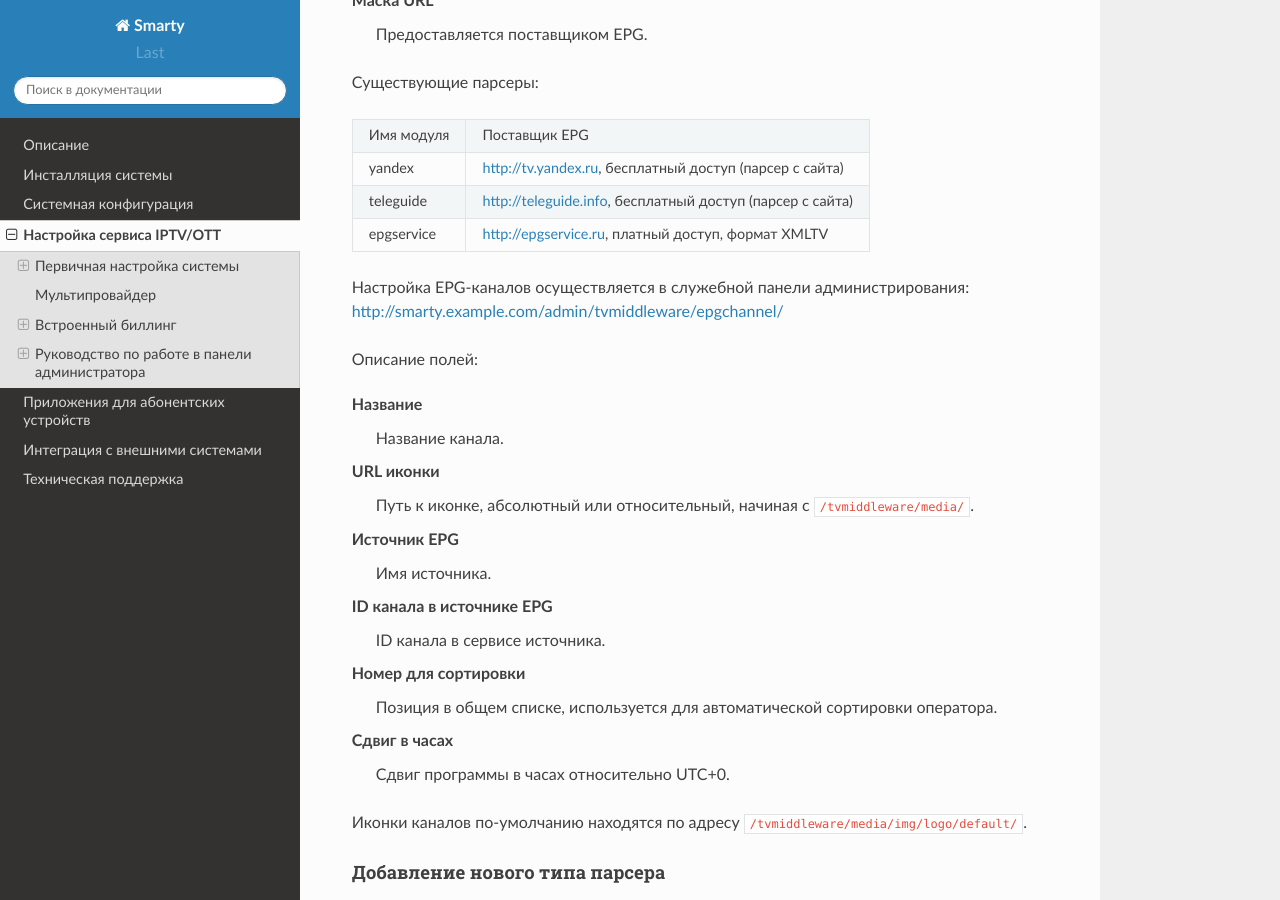
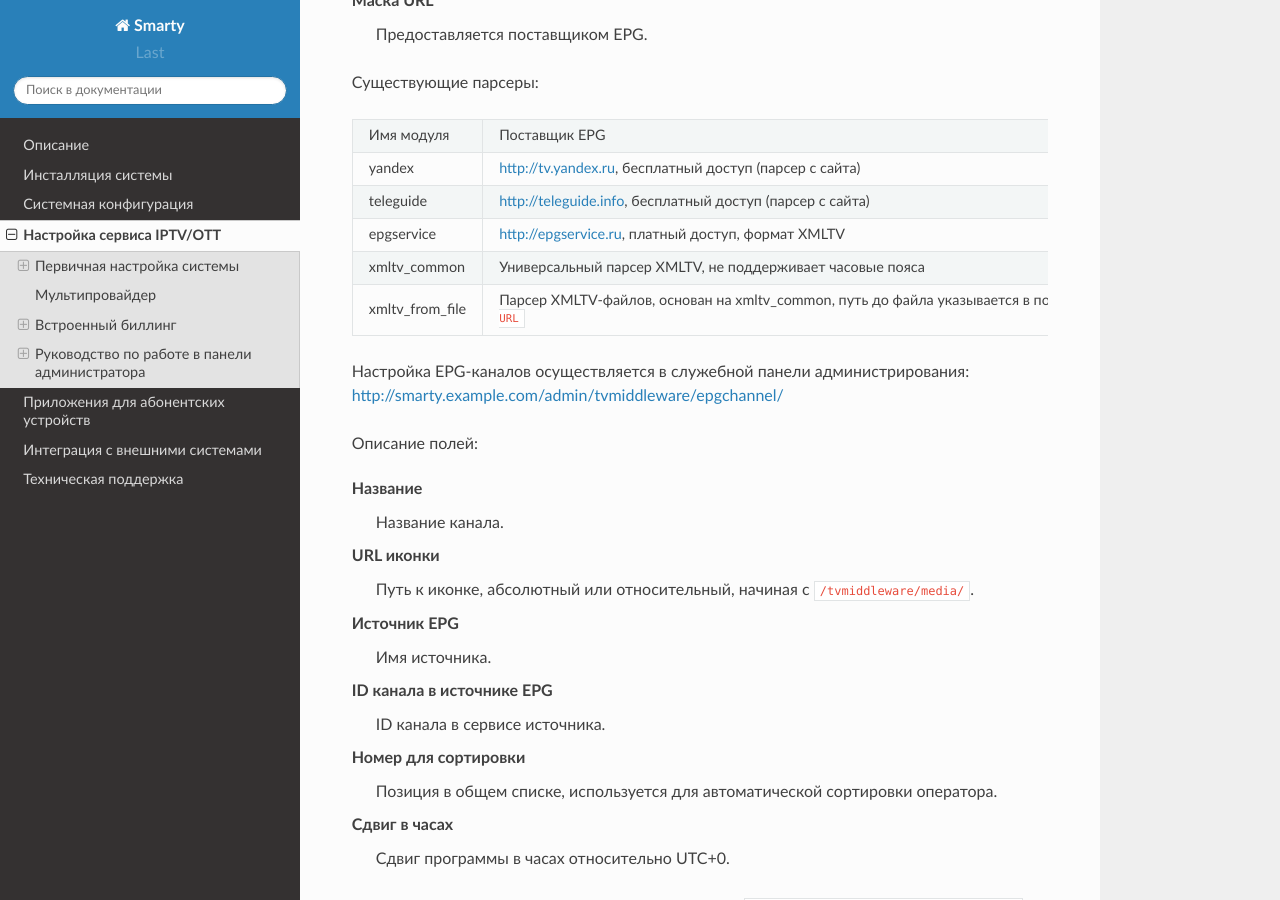
Before and after one commit to sergey-yakovlev/smarty-docs, a Sphinx documentation site: the page built from source/service_configuration.rst, in a window 1280 px wide and 900 px high, scrolled down 3728 px. Built offline with Sphinx 7.4.7 and the Read the Docs theme 2.0.0, drawn with Linux system fonts in a browser that asks for light colours.

Commit message:
Update service_configuration.rst

```diff
--- a/source/service_configuration.rst
+++ b/source/service_configuration.rst
@@ -176,15 +176,20 @@ http://smarty.example.com/admin/tvmiddleware/epgsource/
 
 Существующие парсеры:
 
-+------------+------------------------------------------------------------+
-| Имя модуля | Поставщик EPG                                              |
-+------------+------------------------------------------------------------+
-| yandex     | http://tv.yandex.ru, бесплатный доступ (парсер с сайта)    |
-+------------+------------------------------------------------------------+
-| teleguide  | http://teleguide.info, бесплатный доступ (парсер с сайта)  |
-+------------+------------------------------------------------------------+
-| epgservice | http://epgservice.ru, платный доступ, формат XMLTV         |
-+------------+------------------------------------------------------------+
++-----------------+-------------------------------------------------------------+
+| Имя модуля      | Поставщик EPG                                               |
++-----------------+-------------------------------------------------------------+
+| yandex          | http://tv.yandex.ru, бесплатный доступ (парсер с сайта)     |
++-----------------+-------------------------------------------------------------+
+| teleguide       | http://teleguide.info, бесплатный доступ (парсер с сайта)   |
++-----------------+-------------------------------------------------------------+
+| epgservice      | http://epgservice.ru, платный доступ, формат XMLTV          |
++-----------------+-------------------------------------------------------------+
+| xmltv_common    | Универсальный парсер XMLTV, не поддерживает часовые пояса   |
++-----------------+-------------------------------------------------------------+
+| xmltv_from_file | Парсер XMLTV-файлов, основан на xmltv_common, путь до файла |
+|                 | указывается в поле ``маска URL``                            |
++-----------------+-------------------------------------------------------------+
 
 Настройка EPG-каналов осуществляется в служебной панели администрирования:
 http://smarty.example.com/admin/tvmiddleware/epgchannel/
```
